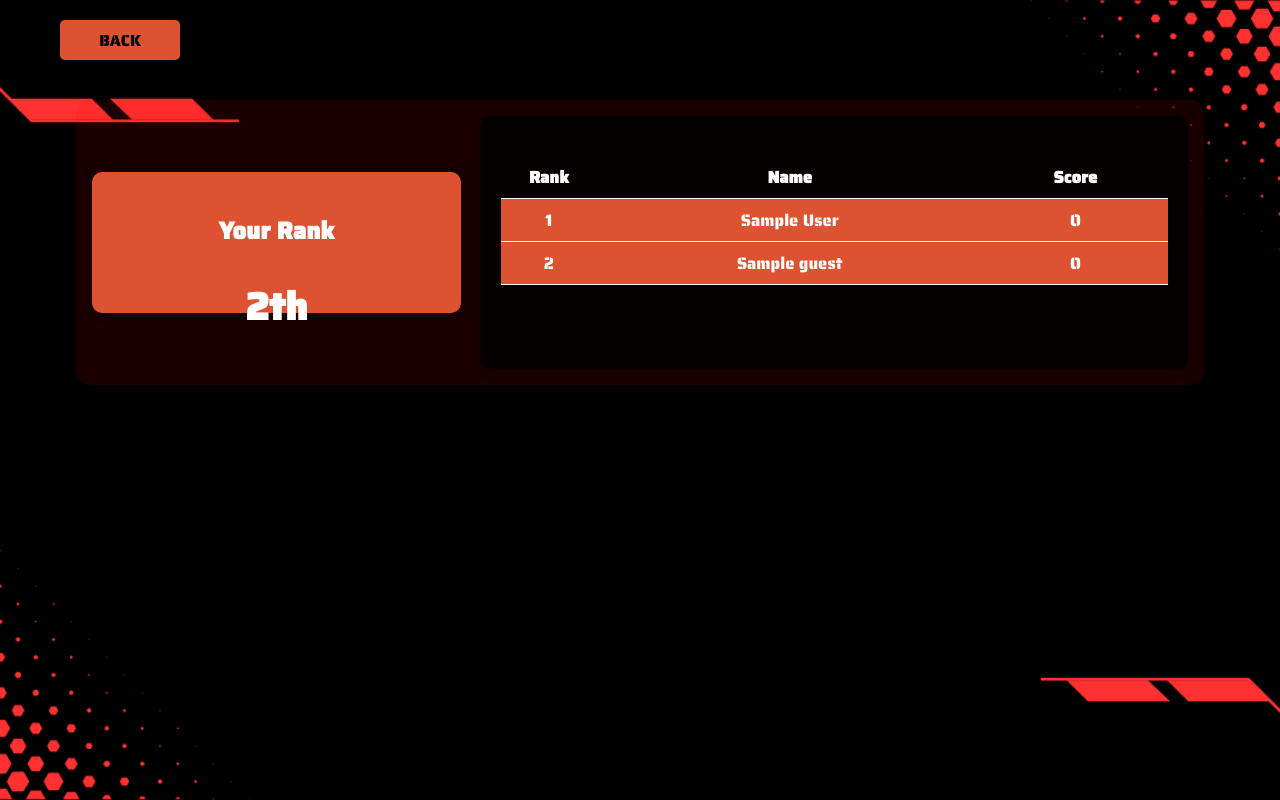
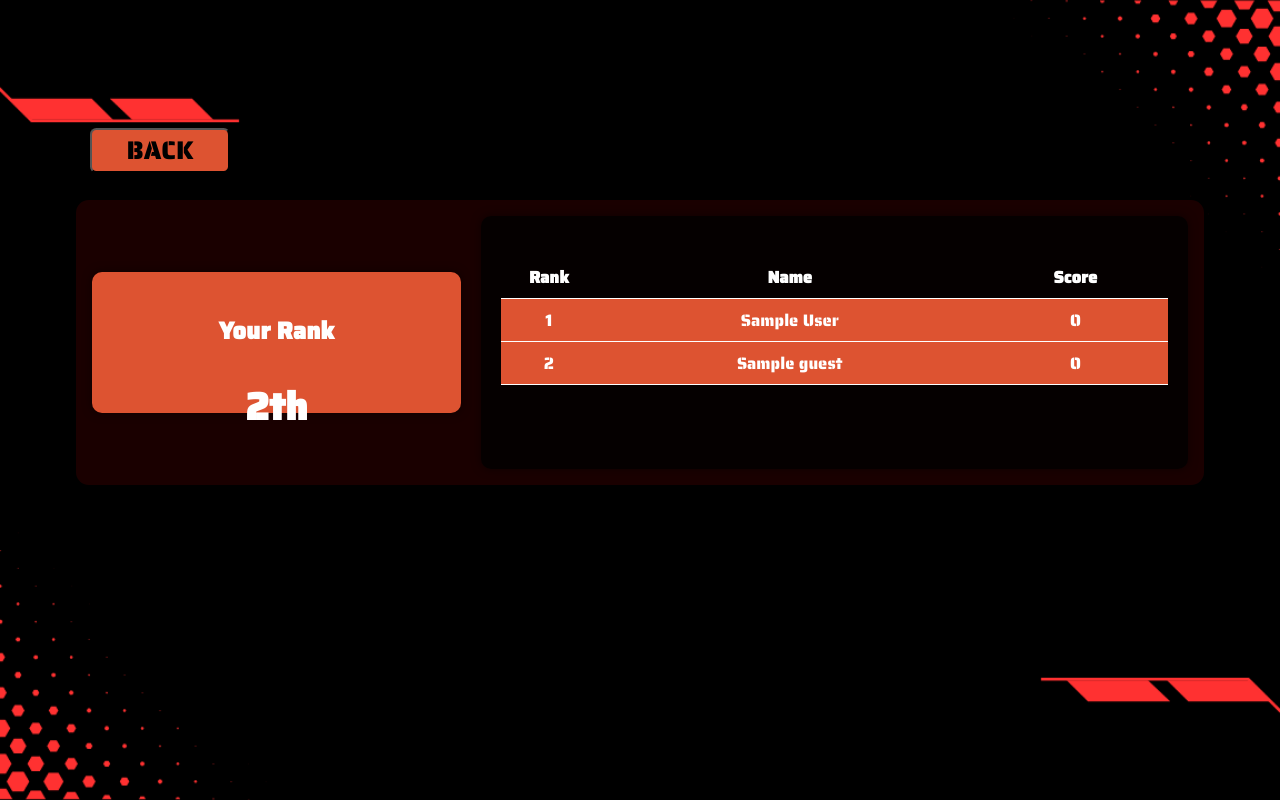
Before and after one commit to Tvnshh/Bibliomania, a PHP site: page /GRP_Assignment/Student/Leaderboard.php in a window 1280 px wide. Run offline with PHP 8.4, Linux system fonts and the light colour scheme; the visitor is signed in with stand-in values (Sample User, id 1); tables that the repository leaves empty or names only in its code hold one stand-in row (values such as "Sample post").

Commit message:
Leaderboard css

```diff
--- a/BIBLIOMANIA/Student/Leaderboard.php
+++ b/BIBLIOMANIA/Student/Leaderboard.php
@@ -74,35 +74,38 @@ while($row = mysqli_fetch_assoc($result)) {
             flex-direction: column;
             width: 100%;
             max-width: 1200px;
-            height: 100%;
+            height: 60%;
             padding: 20px;
             box-sizing: border-box;
+            margin: auto;
         }
 
         /* Back Button */
-        .backbtn {
+        .backbtn{
+            position: absolute;
+            top: 10vw;
+            left: 7vw;
+        }
+        .backbtn button {
+            font-family: 'CustomFont';
+            background-color: rgb(221, 83, 49);
+            align-items: center;
+            width: 11vw;
+            height: 3.5vw;
+            justify-content: center;
+            font-size: 2vw;
+            color: rgb(0, 0, 0);
+            border-radius: 0.5vw;
+            border-color: rgb(0, 0, 0);
+            transition: font-size 0.2s ease;
             display: flex;
-            justify-content: flex-start;
-            margin-bottom: 20px;
+            cursor: pointer;
         }
-
-        .backbtn button {
-            background-color: #DD5331;
-            width: 120px;
-            height: 40px;
-            font-size: 16px;
-            color: #000;
-            border-radius: 5px;
-            border: none;
-            cursor: pointer;
-            transition: all 0.2s ease;
-        }
-
         .backbtn button:hover {
-            font-size: 18px;
-            background-color: #1b1b1b;
-            color: #DD5331;
-            border-color: #DD5331;
+            font-size: 2.3vw;
+            background-color: rgb(27, 27, 27);
+            color: rgb(221, 83, 49);
+            border-color: rgb(221, 83, 49);
         }
 
         /* Main Content Layout */
--- a/BIBLIOMANIA/Student/Unity_PHP/session_data.php
+++ b/BIBLIOMANIA/Student/Unity_PHP/session_data.php
@@ -1,4 +1 @@
-<<<<<<< HEAD
-=======
-<?php echo 'S004';
->>>>>>> ac6826f42de29afc01243fafdfc5fd52159f0d1b
+<?php echo 'S001';
```
